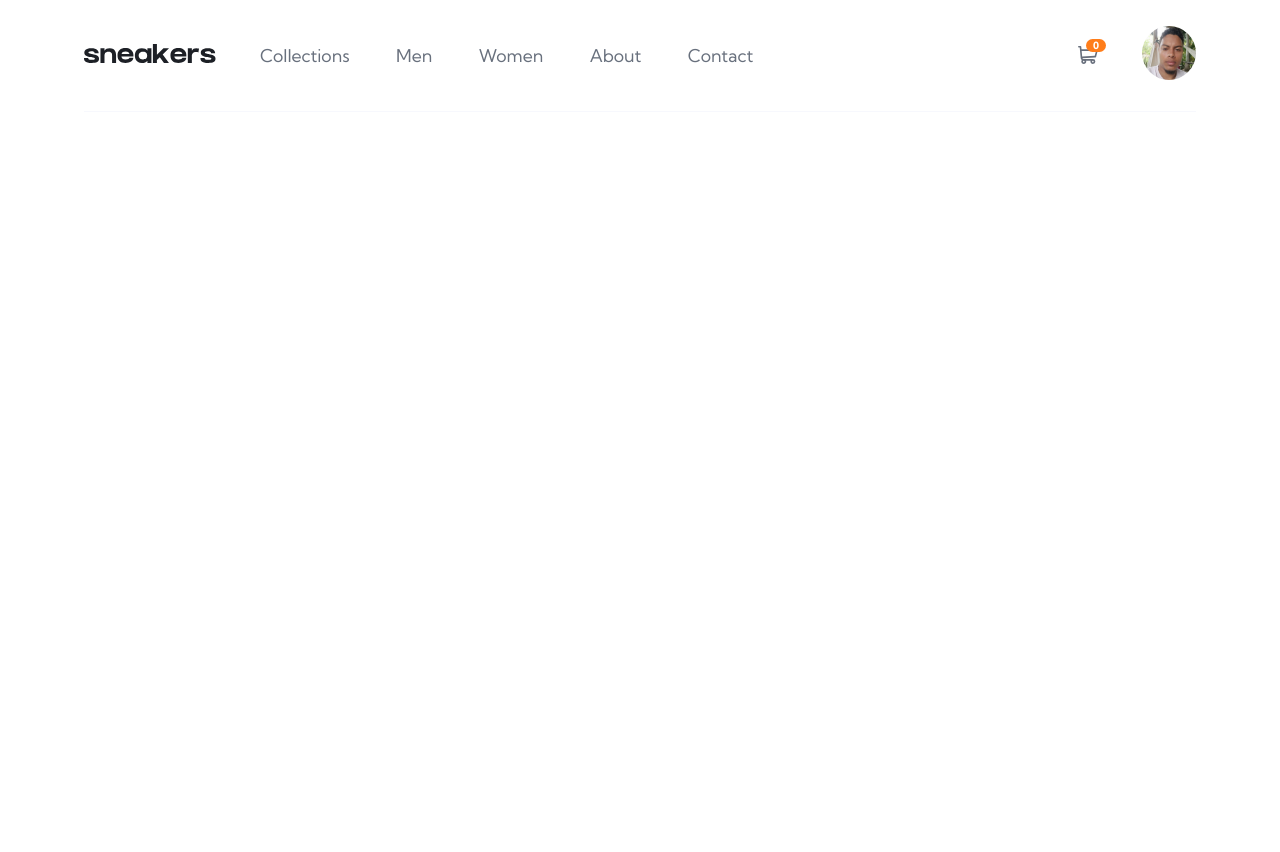
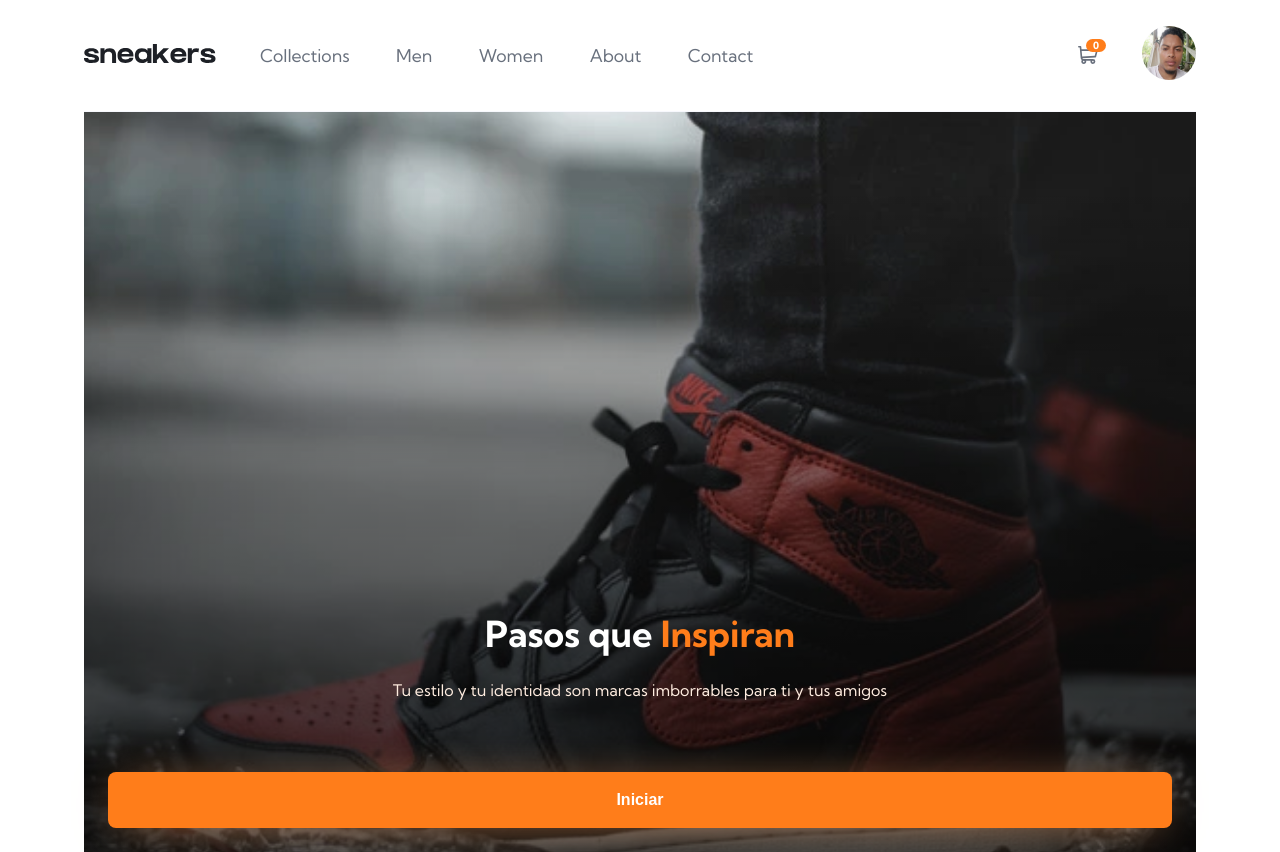
Before and after one commit to AndresFelipeForero/ecommerce-product-page-main, an Angular app: page / in a window 1280 px wide. Before the commit the page ends 800 px from the top, so only its background shows below. Built offline with nearby package versions, Linux system fonts and the light colour scheme; no server answers.

Commit message:
Init page movile

```diff
--- a/src/app/app.routes.ts
+++ b/src/app/app.routes.ts
@@ -1,8 +1,10 @@
 import { Routes } from '@angular/router';
 import { ProductPageComponent } from './components/product-page/product-page.component';
 import { MainPageComponent } from './components/main-page/main-page.component';
+import { InicioPageComponent } from './components/inicio-page/inicio-page.component';
 
 export const routes: Routes = [
-    {path:'', component: MainPageComponent},
-    {path:':productID', component: ProductPageComponent}
+    {path:'', component: InicioPageComponent},
+    {path:'main', component: MainPageComponent},
+    {path:'main/:productID', component: ProductPageComponent}
 ];
--- /dev/null
+++ b/src/app/components/inicio-page/inicio-page.component.html
@@ -0,0 +1,10 @@
+<div class="inicio-container">
+    <picture class="img-container">
+        <div class="slogan">
+            <h2>Pasos que <b>Inspiran</b></h2>
+            <p>Tu estilo y tu identidad son marcas imborrables para ti y tus amigos</p>
+        </div>
+        <button [routerLink]="'/main'" class="start__btn">Iniciar</button>
+    </picture>
+
+</div>
--- /dev/null
+++ b/src/app/components/inicio-page/inicio-page.component.scss
@@ -0,0 +1,74 @@
+.variables {
+    --Orange: hsl(26, 100%, 55%);
+    --Paleorange: hsl(25, 100%, 94%);
+
+    // ### Neutral
+
+    --Verydarkblue: hsl(220, 13%, 13%);
+    --Darkgrayishblue: hsl(219, 9%, 45%);
+    --Grayishblue: hsl(220, 14%, 75%);
+    --Lightgrayishblue: hsl(223, 64%, 98%);
+    --White: hsl(0, 0%, 100%);
+    // (with 75% opacity for lightbox background)
+    --Black: hsla(0, 0%, 0%);
+}
+
+.inicio-container {
+    max-width: 100vw;
+    height: calc(100vh - 60px);
+
+    picture {
+        padding: 24px;
+        background-image: linear-gradient(to bottom,
+        rgba(0, 0, 0, 0) 10%,
+        rgba(0, 0, 0, 0.5) 50%,
+        rgba(0, 0, 0, 0.7) 90%),  url('../../../assets/images/layout-image-sneaker.webp');
+        background-position: center;
+        background-repeat: no-repeat;
+        background-size: cover;
+        height: 100%;
+        display: flex;
+        flex-direction: column;
+        justify-content: end;
+        gap: 24px;
+        align-items: center;
+
+        .slogan {
+
+            padding: 24px 24px;
+
+            h2 {
+                color: var(--White);
+                font-size: 36px;
+                padding-bottom: 24px;
+                text-align: center;
+
+                b {
+                    color: var(--Orange);
+                }
+            }
+
+            p {
+                color: var(--Paleorange);
+                text-align: center;
+            }
+        }
+    }
+
+    .start__btn {
+        margin-top: 24px;
+        min-height: 56px;
+        background-color: var(--Orange);
+        border-radius: 8px;
+        font-weight: 700;
+        font-size: 16px;
+        display: flex;
+        justify-content: center;
+        align-items: center;
+        gap: 1rem;
+        cursor: pointer;
+        color: var(--White);
+        width: 100%;
+        box-shadow: 0px 5px 48px -16px hsl(25, 100%, 70%);
+    }
+}
--- a/src/app/components/main-page/main-page.component.html
+++ b/src/app/components/main-page/main-page.component.html
@@ -4,4 +4,6 @@
             <app-product-card  class="card" [product] = 'productFather'></app-product-card>
         }
     </div>
+
+
 </div>
--- a/src/app/shared/product-card/product-card.component.html
+++ b/src/app/shared/product-card/product-card.component.html
@@ -1,4 +1,4 @@
-<div class="card" [routerLink]="['/', product.id]">
+<div class="card" [routerLink]="['/main/', product.id]">
     <div class="card__price">COL {{product.price}}</div>
     <div class="card__img--container">
         <img src="{{product.image[0]}}" alt="gas">
```
Also changed, not shown: src/app/components/inicio-page/inicio-page.component.ts (added, +13 -0 lines), src/assets/images/layout-image-sneaker.webp (added).
